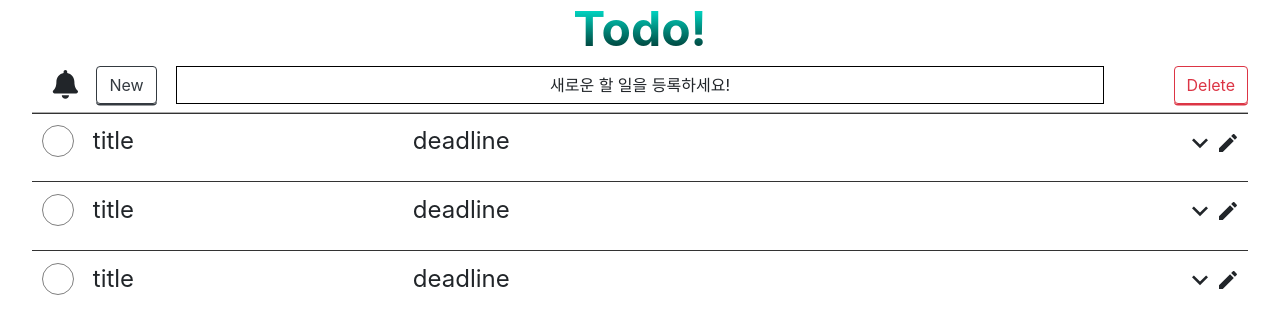
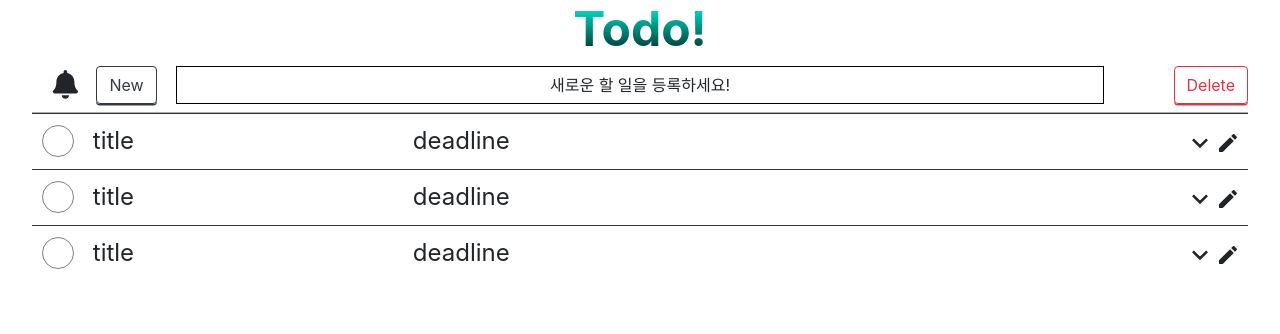
Before and after one commit to fed-gren/Todo-App, a React (Create React App) app in the folder todo_client/: page / in a window 1280 px wide. Shown: the top 334 px of the page. Built offline with nearby package versions, Linux system fonts and the light colour scheme; the HTML template or start-up script is replaced by a standard one.

Commit message:
fix: remove up, bottom padding of content
- 숨겨진 상태에서도 padding이 적용되어서 삭제

```diff
--- a/todo_client/src/styles/TodoCard.css
+++ b/todo_client/src/styles/TodoCard.css
@@ -73,5 +73,5 @@
 }
 
 .todo_card_content {
-  padding: .4rem .8rem;
+  padding: 0 .8rem;
 }
```
